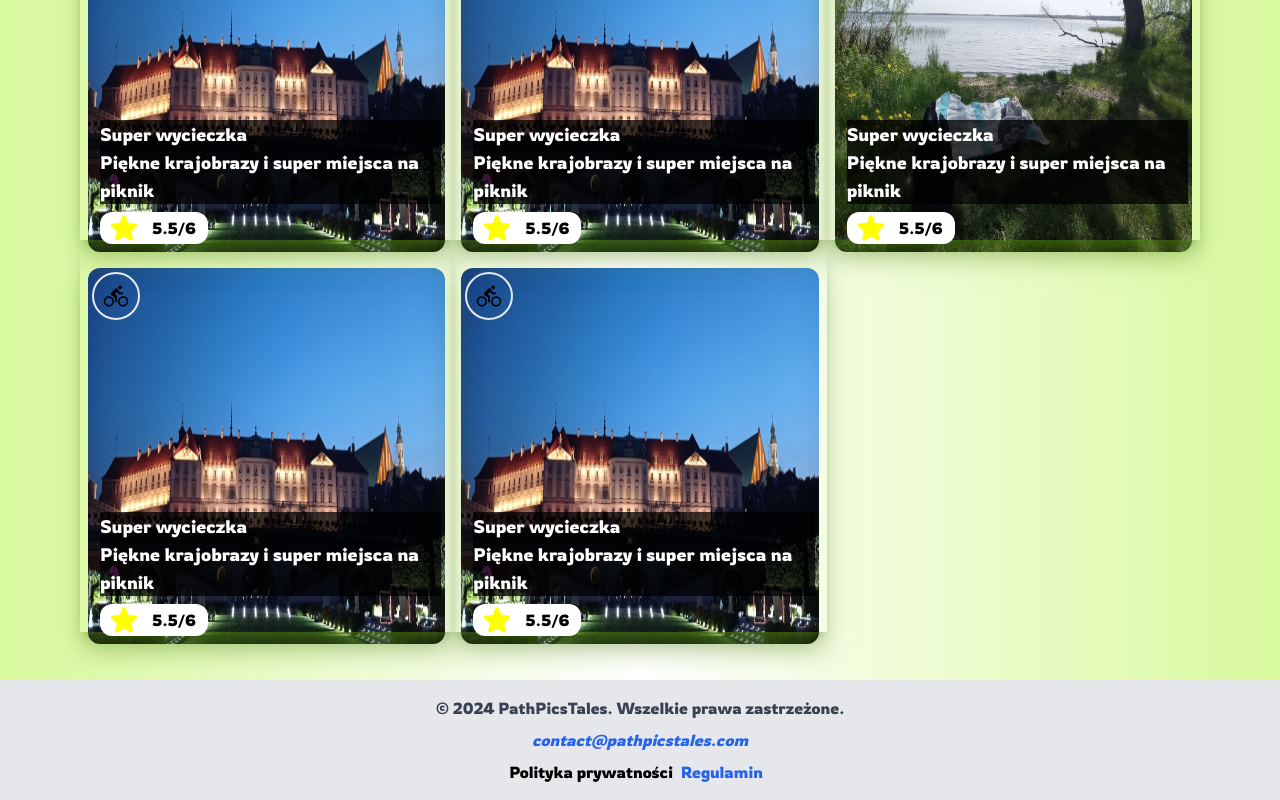
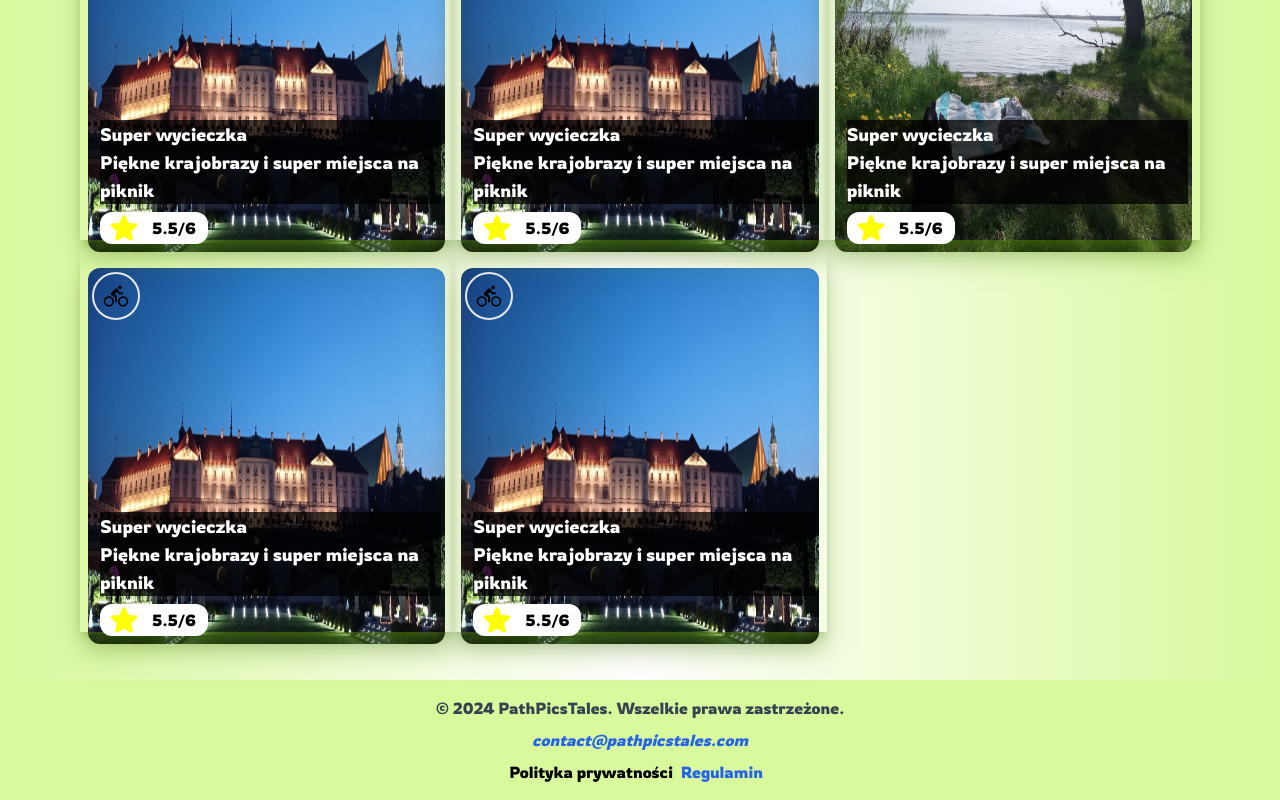
Before and after one commit to PiotrRegulski/pathpicstales, a Next.js app: page / in a window 1280 px wide. Shown: the part 2031-2831 px from the top of the page. Built offline with nearby package versions, Linux system fonts and the light colour scheme; a web font is replaced by a local one.

Commit message:
background change

```diff
--- a/src/components/ui/footer/Footer.tsx
+++ b/src/components/ui/footer/Footer.tsx
@@ -3,7 +3,7 @@ import Link from 'next/link';
 
 const Footer: React.FC = () => {
   return (
-    <footer className="bg-gray-200 text-center p-4 w-full">
+    <footer className="bg-lime-200 text-center p-4 w-full">
       <div className="container mx-auto">
         <p className="text-gray-700 mb-2">© 2024 PathPicsTales. Wszelkie prawa zastrzeżone.</p>
         <address>
```
